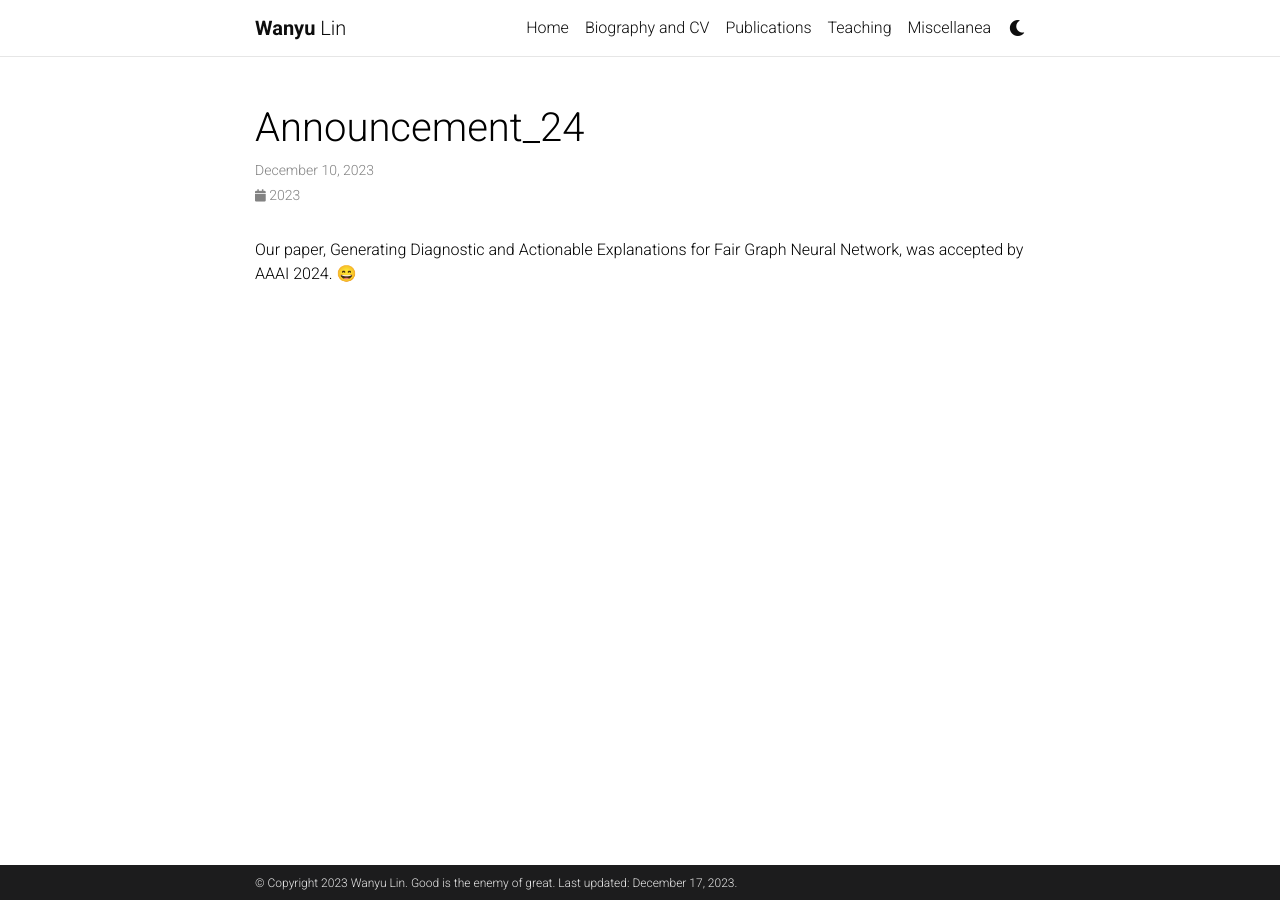
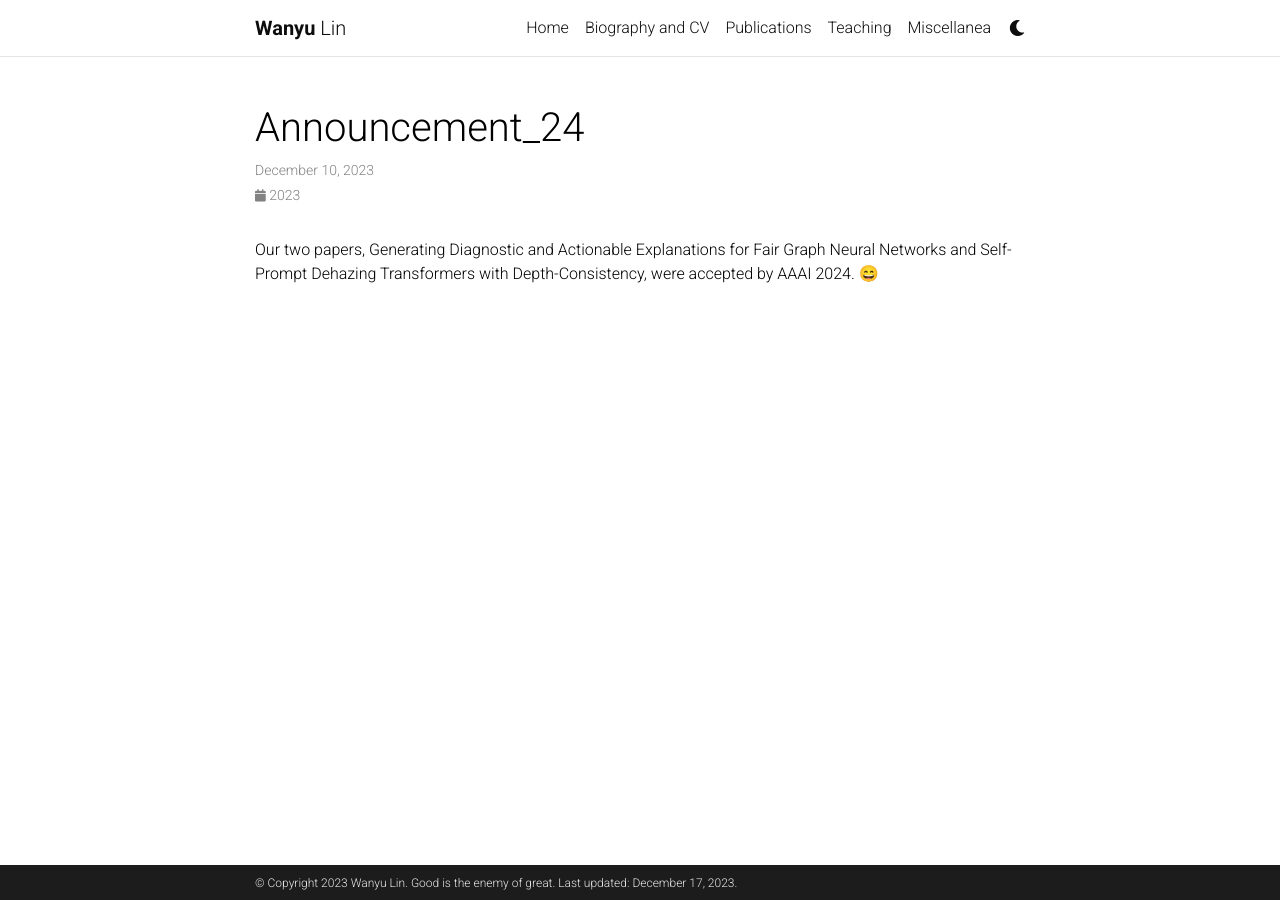
Before and after one commit to wanyu-lin/wanyulin.github.io, a Jekyll site: the page built from _news/announcement_24.md, in a window 1280 px wide. Built offline with Jekyll 4.4.1, drawn with Linux system fonts in a browser that asks for light colours; emoji names are drawn with the system emoji font; comment, search, counter and statistics services are not loaded; a style sheet for code colours, icons or effects is not loaded.

Commit message:
Update announcement_24.md

```diff
--- a/_news/announcement_24.md
+++ b/_news/announcement_24.md
@@ -4,5 +4,5 @@ inline: true
 date: 2023-Dec-10 07:59:00-0400
 ---
 
-Our paper, Generating Diagnostic and Actionable Explanations for Fair Graph Neural Network, was accepted by AAAI 2024.
+Our two papers, Generating Diagnostic and Actionable Explanations for Fair Graph Neural Networks and Self-Prompt Dehazing Transformers with Depth-Consistency, were accepted by AAAI 2024.
 :smile:
```
